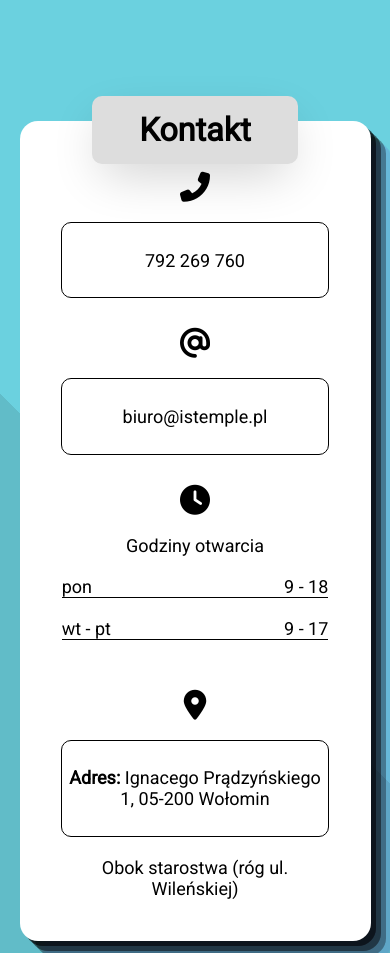
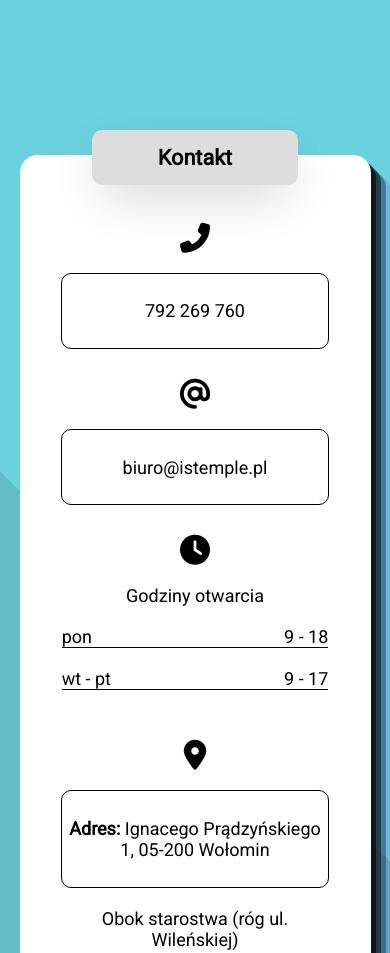
Before and after one commit to goodideagiver/istemple, a plain HTML site: page index.html in a window 390 px wide. Shown: the part 814-1767 px from the top of the page. Drawn offline with nearby package versions, Linux system fonts and the light colour scheme.

Commit message:
mobile layout: fixed section padding and margin

```diff
--- a/style.css
+++ b/style.css
@@ -388,6 +388,18 @@ nav a:hover {
 }
 
 @media (max-width:1200px) {
+    .t-box {
+        padding-top: 8vh;
+    }
+
+    section {
+        margin: 12vh 0;
+    }
+
+    section h2 {
+        font-size: 1.2rem;
+    }
+
     nav {
         display: none;
     }
```
